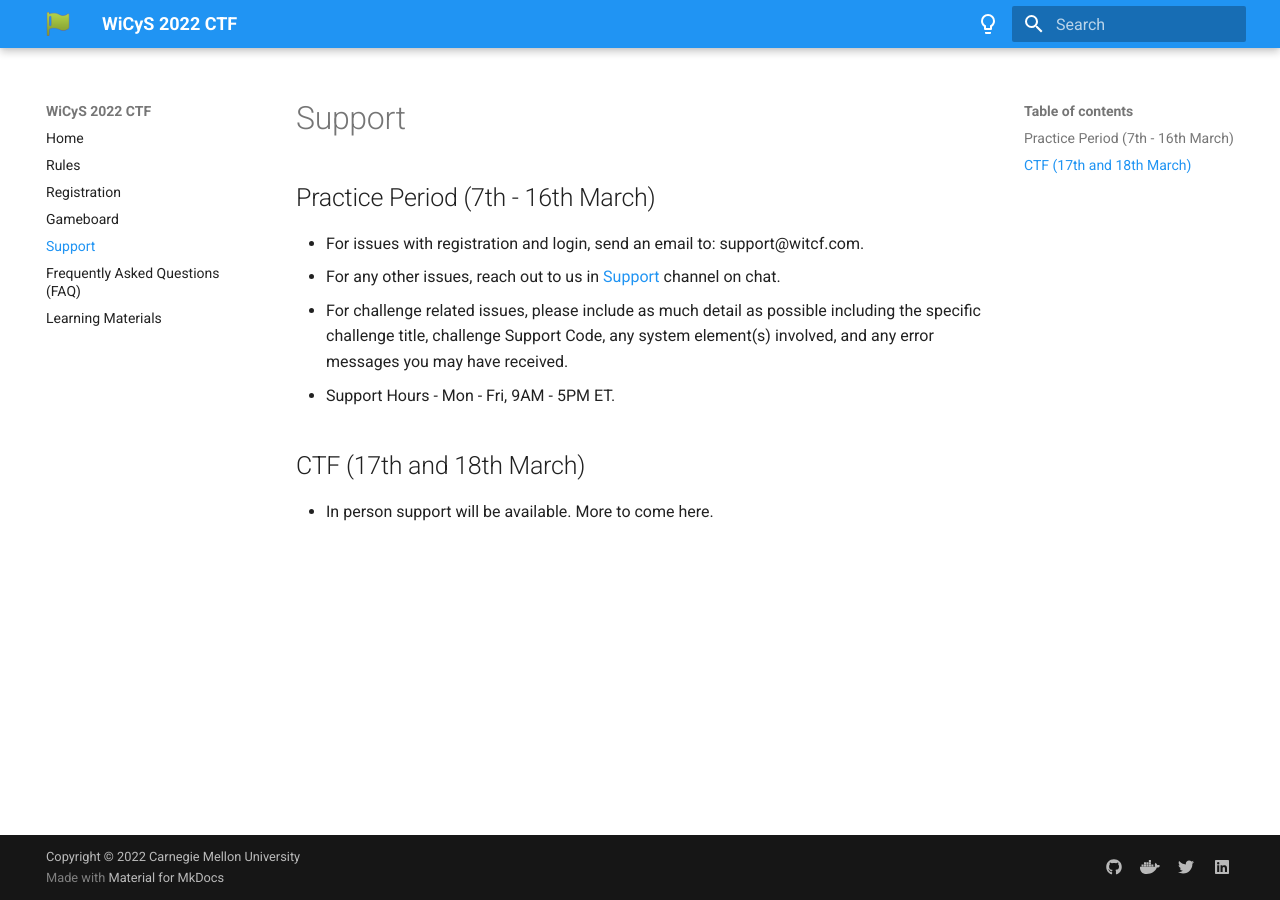
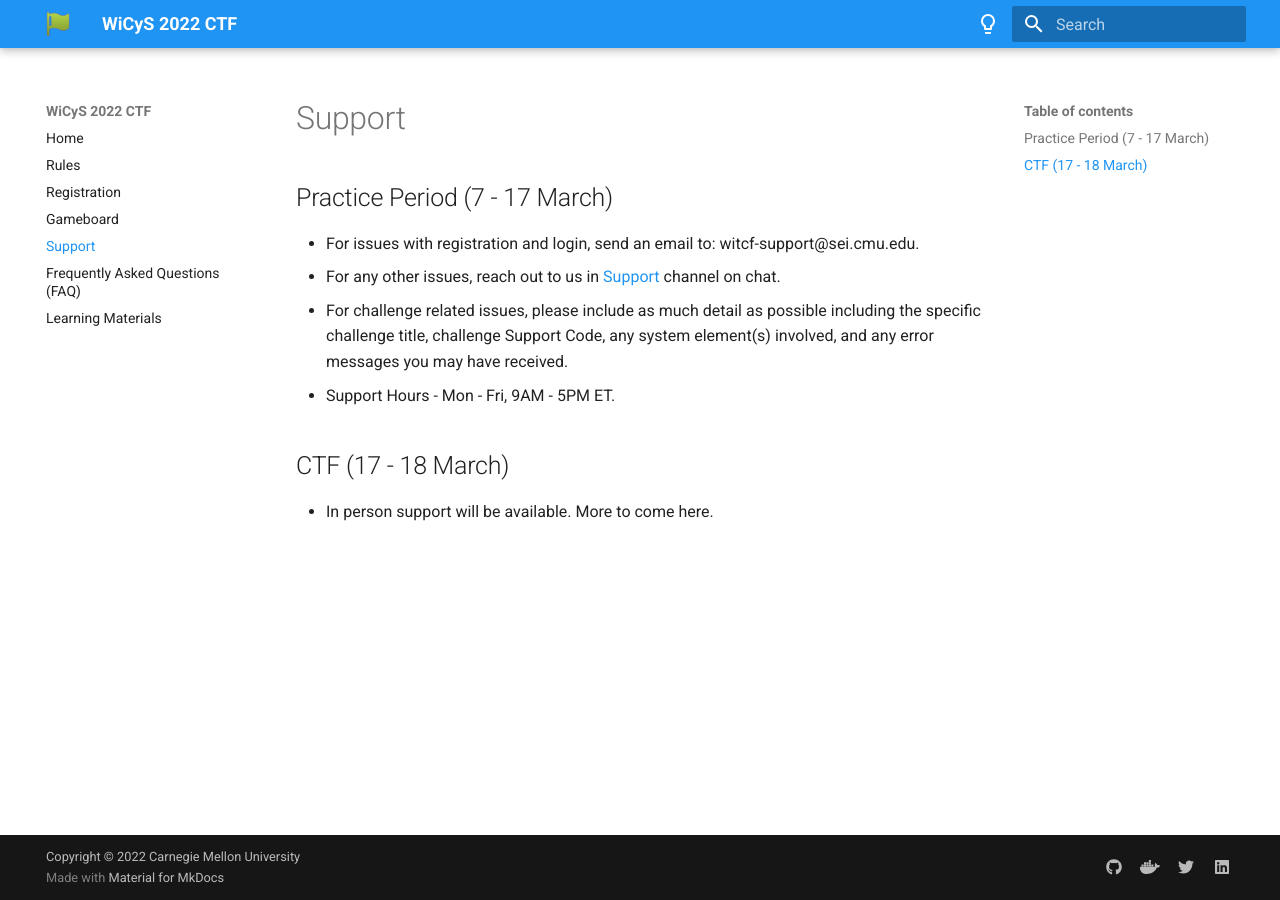
Before and after one commit to sei-mkaar/wictf-web, an MkDocs documentation site: the page built from docs/5-support.md, in a window 1280 px wide. Built offline with MkDocs 1.6.1 and Material for MkDocs 9.7.7, drawn with Linux system fonts in a browser that asks for light colours.

Commit message:
Update 'docs/5-support.md'

```diff
--- a/docs/5-support.md
+++ b/docs/5-support.md
@@ -1,12 +1,12 @@
 # Support
 
-## Practice Period (7th - 16th March)
+## Practice Period (7 - 17 March)
 
-* For issues with registration and login, send an email to: support@witcf.com.
+* For issues with registration and login, send an email to: witcf-support@sei.cmu.edu.
 * For any other issues, reach out to us in [Support]() channel on chat.
 * For challenge related issues, please include as much detail as possible including the specific challenge title, challenge Support Code, any system element(s) involved, and any error messages you may have received.
 * Support Hours - Mon - Fri, 9AM - 5PM ET.
 
-## CTF (17th and 18th March)
+## CTF (17 - 18 March)
 
 * In person support will be available. More to come here.
```
